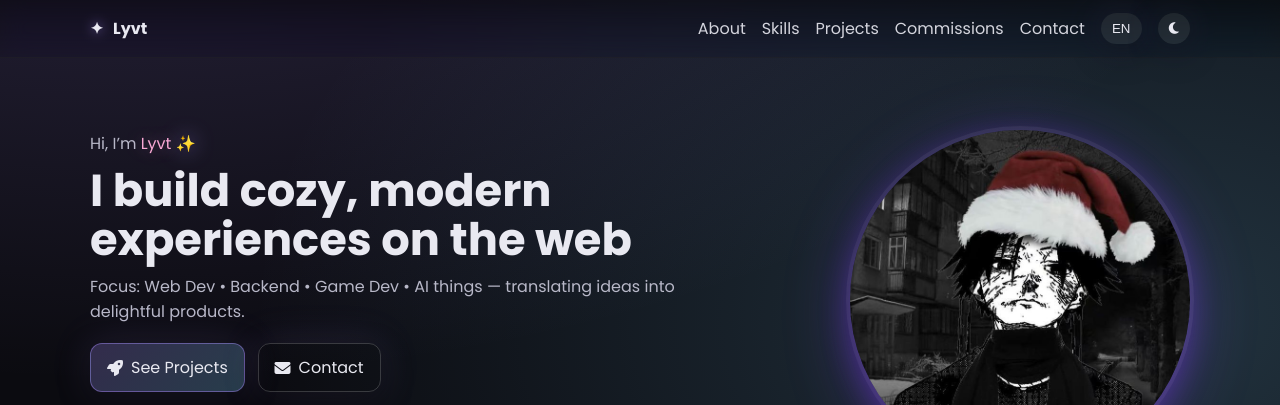
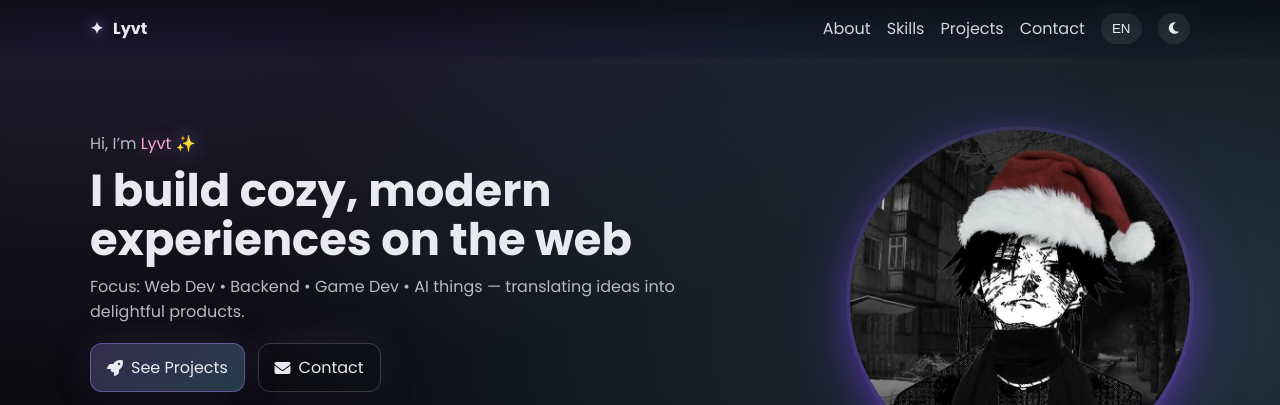
Before and after one commit to Lyvt-Dev/portfolio, a plain HTML site: page index.html in a window 1280 px wide. Shown: the top 405 px of the page. Drawn offline with Linux system fonts and the light colour scheme.

Commit message:
Remove Commissions link from navigation

```diff
--- a/index.html
+++ b/index.html
@@ -31,7 +31,6 @@
                 <li><a href="#about" data-i18n="nav.about">About</a></li>
                 <li><a href="#skills" data-i18n="nav.skills">Skills</a></li>
                 <li><a href="#projects" data-i18n="nav.projects">Projects</a></li>
-                <li><a href="commissions/index.html">Commissions</a></li>
                 <li><a href="#contact" data-i18n="nav.contact">Contact</a></li>
                 <li><button id="langToggle" class="theme-toggle" aria-label="Change language" data-i18n="nav.lang_btn">🌐 EN</button></li>
                 <li><button id="themeToggle" class="theme-toggle" aria-label="Toggle theme"><i class="fa-solid fa-moon"></i></button></li>
```
